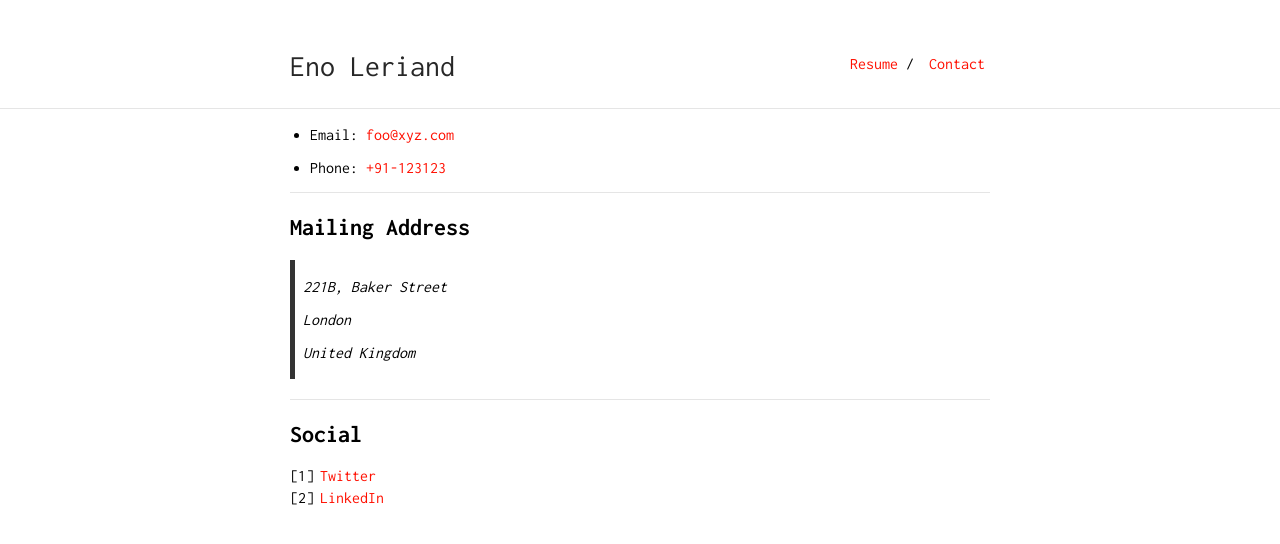
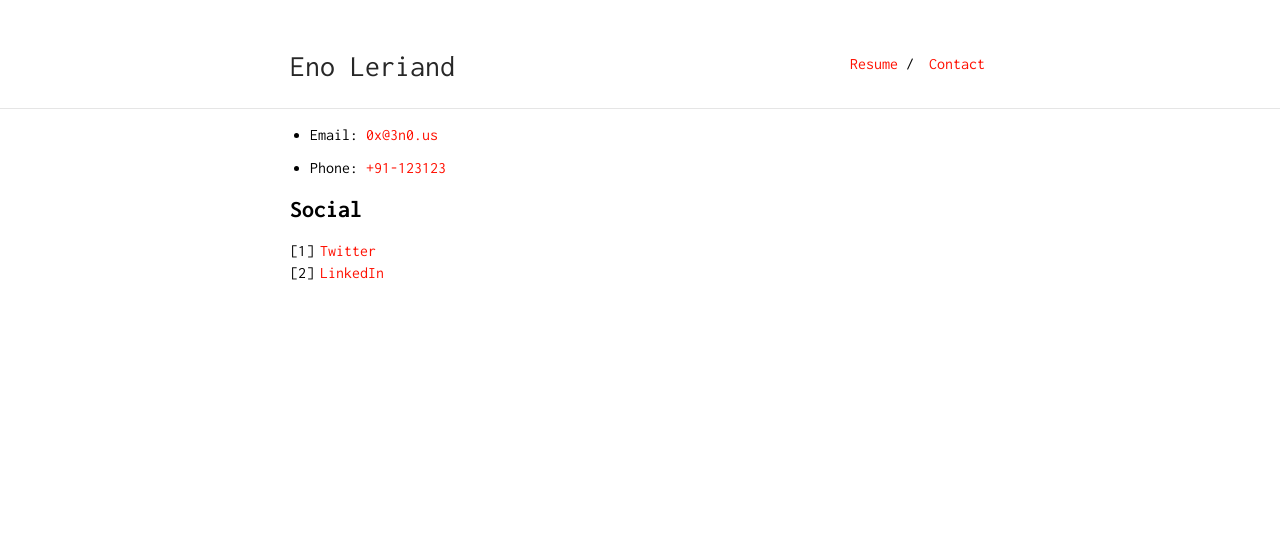
Before and after one commit to z0rs/me, a Jekyll site: the page built from contact.md, in a window 1280 px wide. Shown: the top 544 px of the page. Built offline with Jekyll 4.4.1, drawn with Linux system fonts in a browser that asks for light colours.

Commit message:
Update contact.md

```diff
--- a/contact.md
+++ b/contact.md
@@ -3,21 +3,9 @@ layout: default
 is_contact: true
 ---
 
-* Email: [foo@xyz.com](mailto:0x@3n0.us)
+* Email: [0x@3n0.us](mailto:0x@3n0.us)
 
 * Phone: [+91-123123](tel:+91-123123)
-
----
-
-## Mailing Address
-
-> 221B, Baker Street
->
-> London
->
-> United Kingdom
-
----
 
 ## Social
 
```
